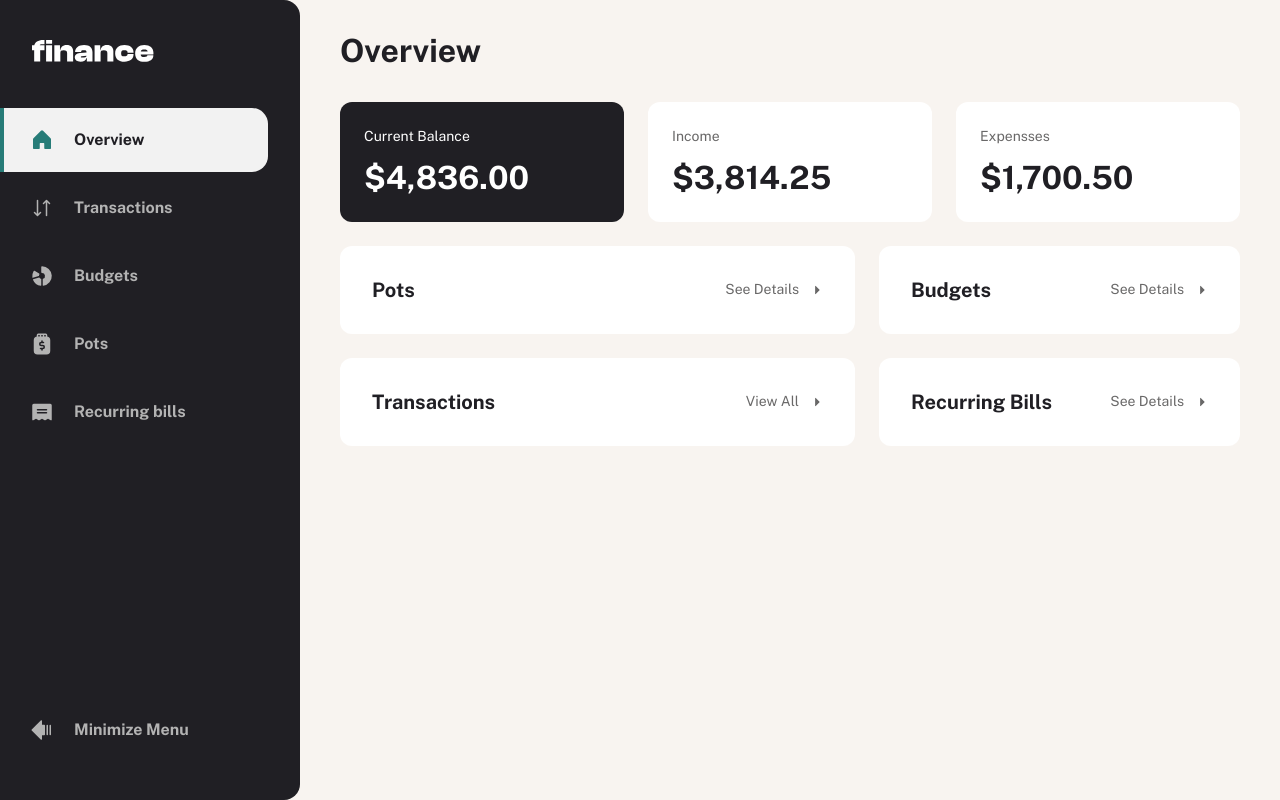
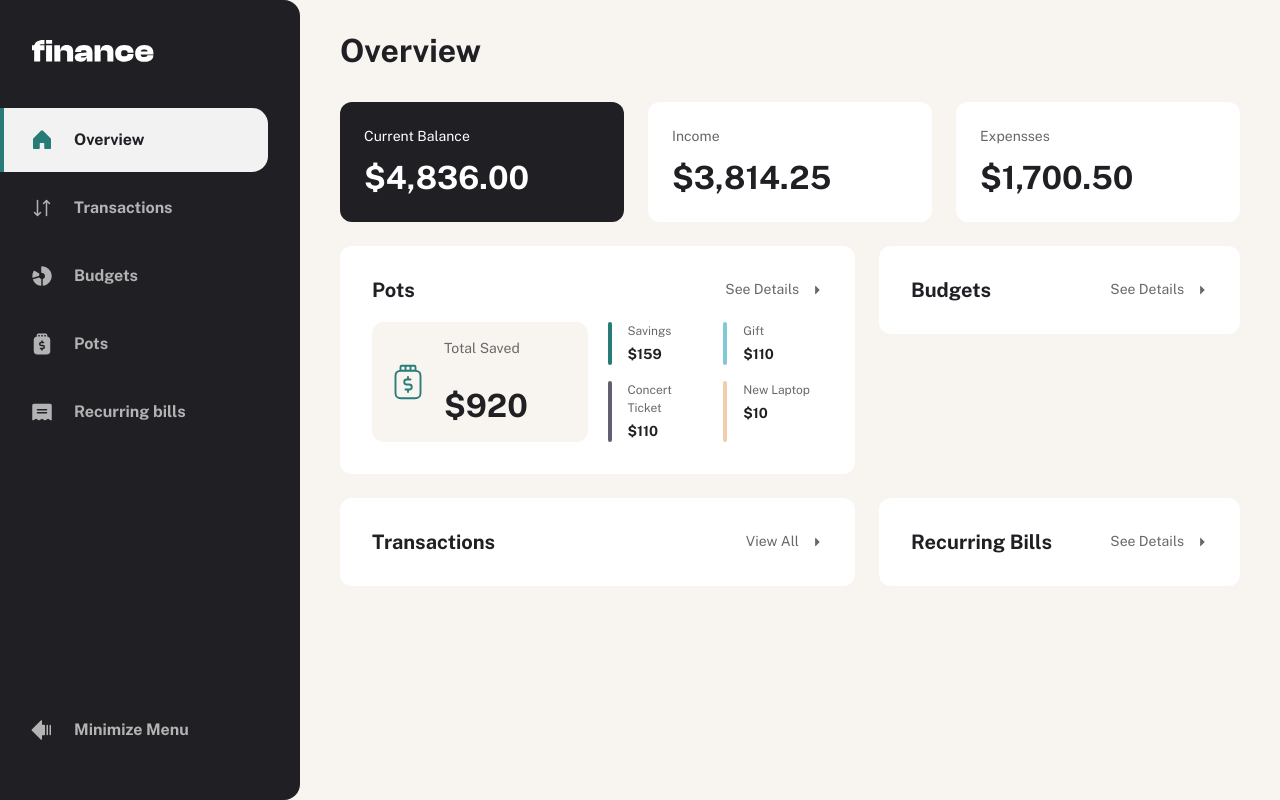
Before and after one commit to pjevic/personal-finance-app, a Next.js app: page / in a window 1280 px wide. Built offline with nearby package versions, Linux system fonts and the light colour scheme.

Commit message:
Overview: Pots

```diff
--- a/src/app/page.js
+++ b/src/app/page.js
@@ -2,8 +2,9 @@
 
 import Box from "@/feature/Box";
 import BoxDetails from "@/feature/BoxDetails";
+import Pots from "@/feature/Pots";
 
-import { balance } from "../data/data.json";
+import { balance, pots } from "../data/data.json";
 
 import style from "./page.module.scss";
 
@@ -24,7 +25,9 @@ export default function Page() {
         </div>
 
         <div className={style.pots}>
-          <BoxDetails title="Pots" to="/pots" />
+          <BoxDetails title="Pots" to="/pots">
+            <Pots pots={pots} />
+          </BoxDetails>
         </div>
 
         <div className={style.budgets}>
--- /dev/null
+++ b/src/feature/Pots.jsx
@@ -0,0 +1,46 @@
+/** @format */
+
+import { TipJar } from "@phosphor-icons/react/dist/ssr";
+
+import { formatToDollars } from "@/utils/helpers";
+
+import style from "./Pots.module.scss";
+
+function Pots({ pots }) {
+  const totalSaved = pots.reduce((acc, cur) => acc + cur.total, 0);
+
+  return (
+    <div className={style.container}>
+      <div className={style.total}>
+        <TipJar size="4rem" weight="light" className={style.icon} />
+        <div>
+          <span>Total Saved</span>
+          <div className={style.totalSaved}>
+            {formatToDollars(totalSaved).slice(0, -3)}
+          </div>
+        </div>
+      </div>
+
+      <div className={style.details}>
+        {pots.slice(0, 4).map((pot) => {
+          return (
+            <div key={pot.name} className={style.detail}>
+              <div
+                className={style.line}
+                style={{ backgroundColor: pot.theme }}
+              ></div>
+              <div>
+                <span className={style.name}>{pot.name}</span>
+                <div className={style.sum}>
+                  {formatToDollars(pot.total).slice(0, -3)}
+                </div>
+              </div>
+            </div>
+          );
+        })}
+      </div>
+    </div>
+  );
+}
+
+export default Pots;
--- /dev/null
+++ b/src/feature/Pots.module.scss
@@ -0,0 +1,84 @@
+/** @format */
+
+@use "../styles/abstracts/variables.scss" as var;
+@use "../styles/abstracts/mixins.scss" as mix;
+
+.container {
+  width: 100%;
+
+  margin-top: 2rem;
+  display: grid;
+  grid-template-columns: repeat(2, 1fr);
+  gap: 2rem;
+
+  .total {
+    background-color: var.$color-primary-beige-100;
+    border-radius: 1.2rem;
+    padding: 1.6rem;
+
+    display: flex;
+    gap: 1.6rem;
+
+    .icon {
+      fill: var.$color-secondary-green;
+      align-self: center;
+    }
+
+    div {
+      display: flex;
+      flex-direction: column;
+      justify-content: space-between;
+      gap: 1.1rem;
+
+      span {
+        color: var.$color-gray-500;
+        @include mix.textPreset(4);
+      }
+
+      .totalSaved {
+        color: var.$color-gray-900;
+        @include mix.textPreset(1);
+      }
+    }
+  }
+
+  .details {
+    display: grid;
+    grid-template-columns: repeat(2, 1fr);
+    gap: 1.6rem;
+
+    .detail {
+      display: grid;
+      grid-template-columns: 4px 1fr;
+      gap: 1.6rem;
+
+      &:nth-child(1) {
+        order: 1;
+      }
+      &:nth-child(2) {
+        order: 3;
+      }
+      &:nth-child(3) {
+        order: 2;
+      }
+      &:nth-child(4) {
+        order: 4;
+      }
+
+      .line {
+        width: 4px;
+        height: 100%;
+        border-radius: 8px;
+      }
+      .name {
+        @include mix.textPreset(5);
+        color: var.$color-gray-500;
+        margin-bottom: 4px;
+        display: block;
+      }
+      .sum {
+        @include mix.textPreset(4, true);
+      }
+    }
+  }
+}
```
Also changed, not shown: src/data/data.json (+53 -53 lines).
